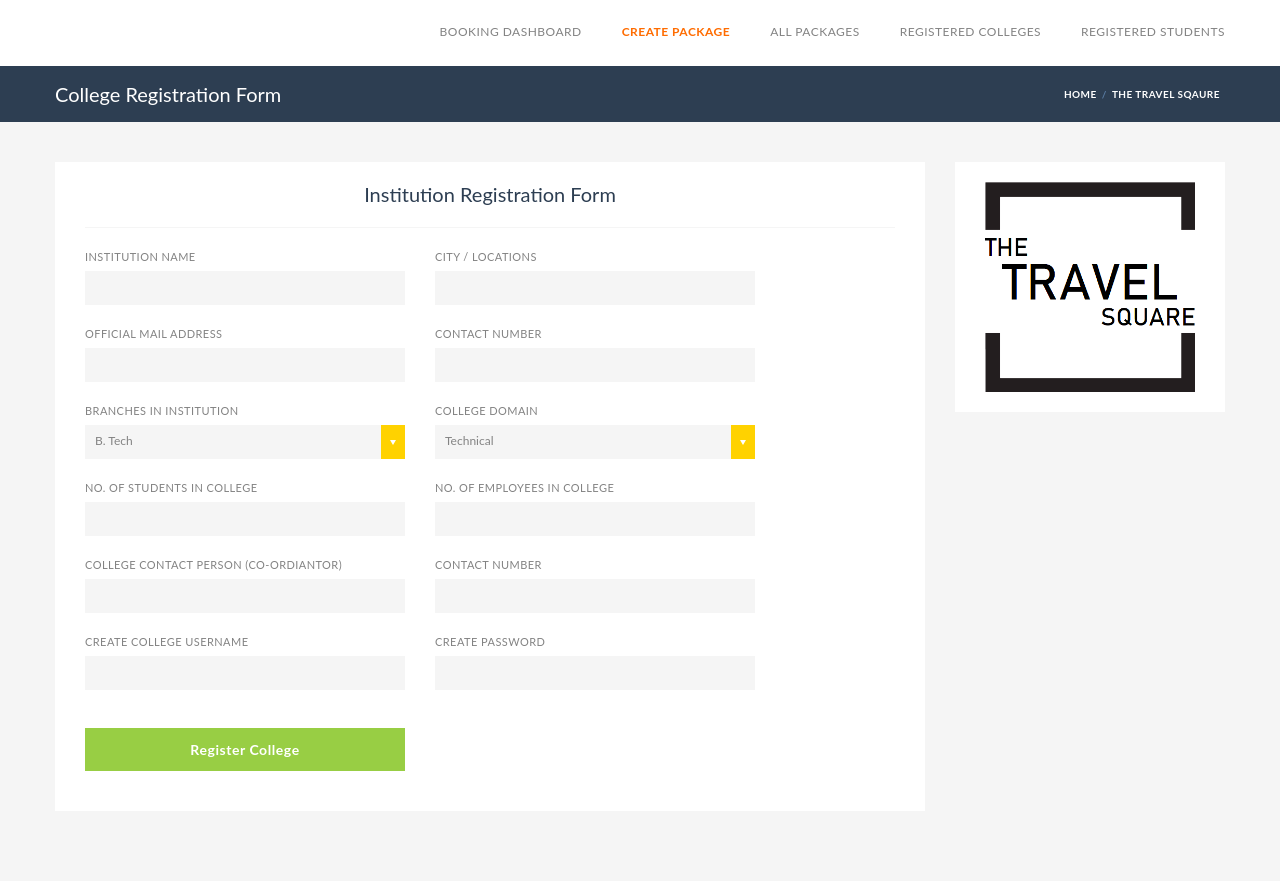
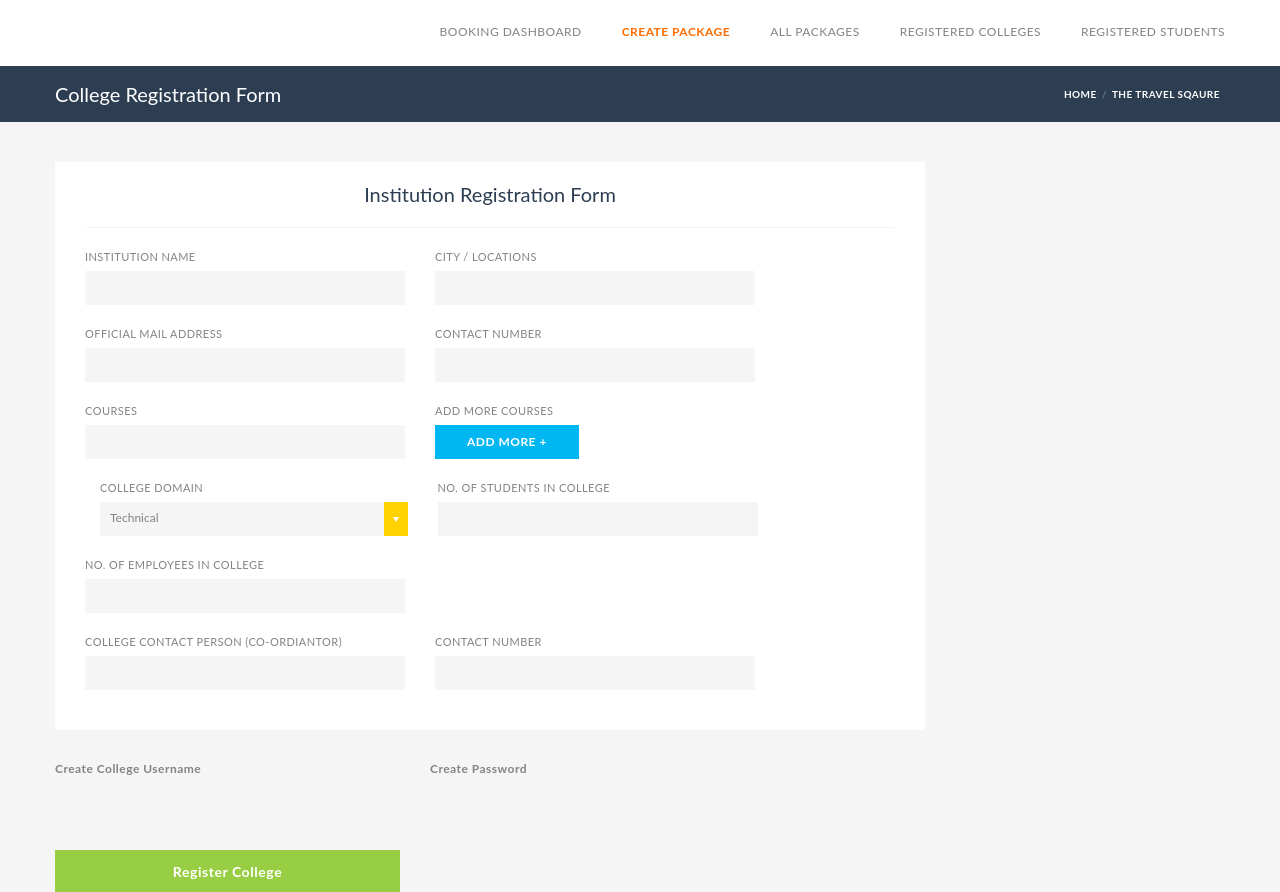
Before and after one commit to adityasharma263/college_packages, a Flask app: page /admin/college in a window 1280 px wide. Shown: the part 354-1246 px from the top of the page. Run offline with Flask 2, Linux system fonts and the light colour scheme; some libraries are stand-ins or nearby versions; some web fonts are replaced; grey boxes are pictures that could not be loaded.

Commit message:
NEW CODE1

```diff
--- a/ts/static/app.js
+++ b/ts/static/app.js
@@ -5,8 +5,12 @@ angular.module('app', [])
     $scope.package_days={};
     $scope.amenities=[];
     $scope.package_amenity={};
-    $scope.collage={};
+    $scope.college={};
     $scope.student={};
+    $scope.courses=[];
+    $scope.college_courses={};
+
+
 
 
  var sendPostCall = function(url, data) {
@@ -102,4 +106,12 @@ angular.module('app', [])
     //createToast("'amenity Added!!'","green");
 
   }
+  $scope.addCourse=function(){
+    $scope.courses.push($scope.college_courses);
+    $scope.college_courses={};
+    $scope.college.courses=$scope.courses;
+    console.log("college",$scope.college);
+    //createToast("'course Added!!'","green");
+
+  }
 }]);
--- a/ts/templates/partner-registration-form.html
+++ b/ts/templates/partner-registration-form.html
@@ -274,16 +274,27 @@
                                             <input type="text" class="input-text full-width" name="number" ng-model="college.phone" value="" placeholder="">
                                         </div>
                                     </div>
-                                    <div class="form-group row">
+                                    <!--<div class="form-group row">
                                         <div class="col-sm-6 col-md-5">
-                                            <label>Branches In Institution</label>
+                                            <label>Courses</label>
                                             <div class="selector">
-                                                <select class="full-width" name="branches" ng-model="college.branches">
+                                                <select class="full-width" name="branches" ng-model="college.courses">
                                                     <option>B. Com</option>
                                                     <option>B. Arch</option>
                                                 </select><span class="custom-select full-width">B. Tech</span>
                                             </div>
+                                        </div>-->
+
+                                    <div class="form-group row">
+                                        <div class="col-sm-6 col-md-5">
+                                            <label for="Enter Amenities">courses</label>
+                                            <input type="text" class="input-text full-width" name="" ng-model="college_courses.course"value="" placeholder="">
                                         </div>
+                                        <div class="col-sm-6 col-md-5">
+                                            <label>Add More Courses</label>
+                                            <button class="button btn-medium sky-blue1 uppercase" ng-click="addCourse()">Add More +</button>
+                                        </div>
+                                    </div>
                                         <div class="col-sm-6 col-md-5">
                                             <label>College Domain</label>
                                             <div class="selector">
@@ -304,7 +315,7 @@
                                         </div>
                                         <div class="col-sm-6 col-md-5">
                                             <label>No. of Employees In College</label>
-                                            <input type="text" class="input-text full-width" name="no_of_employee" ng-model="college.no_of_employee" value="" placeholder="">
+                                            <input type="text" class="input-text full-width" name="no_of_employee" ng-model="college.no_of_employees" value="" placeholder="">
                                         </div>
                                     </div>
 									<div class="form-group row">
```
